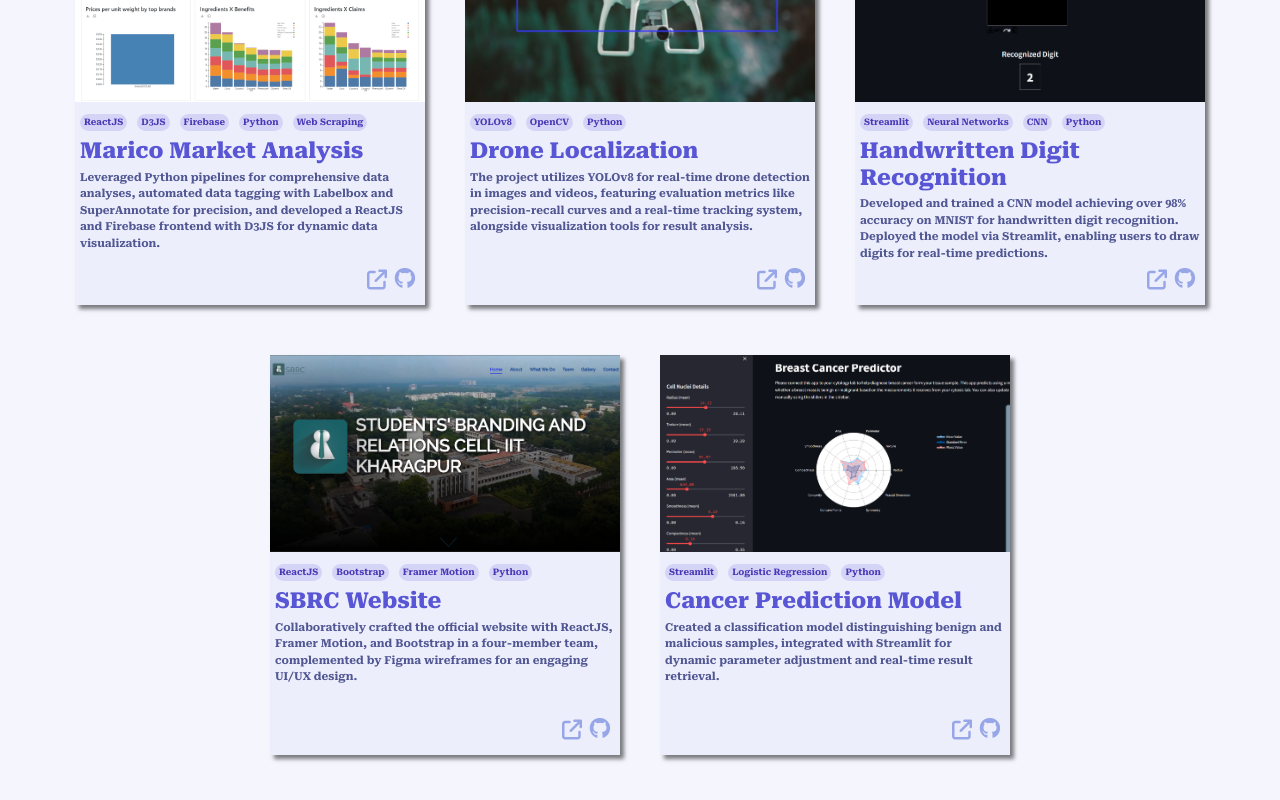
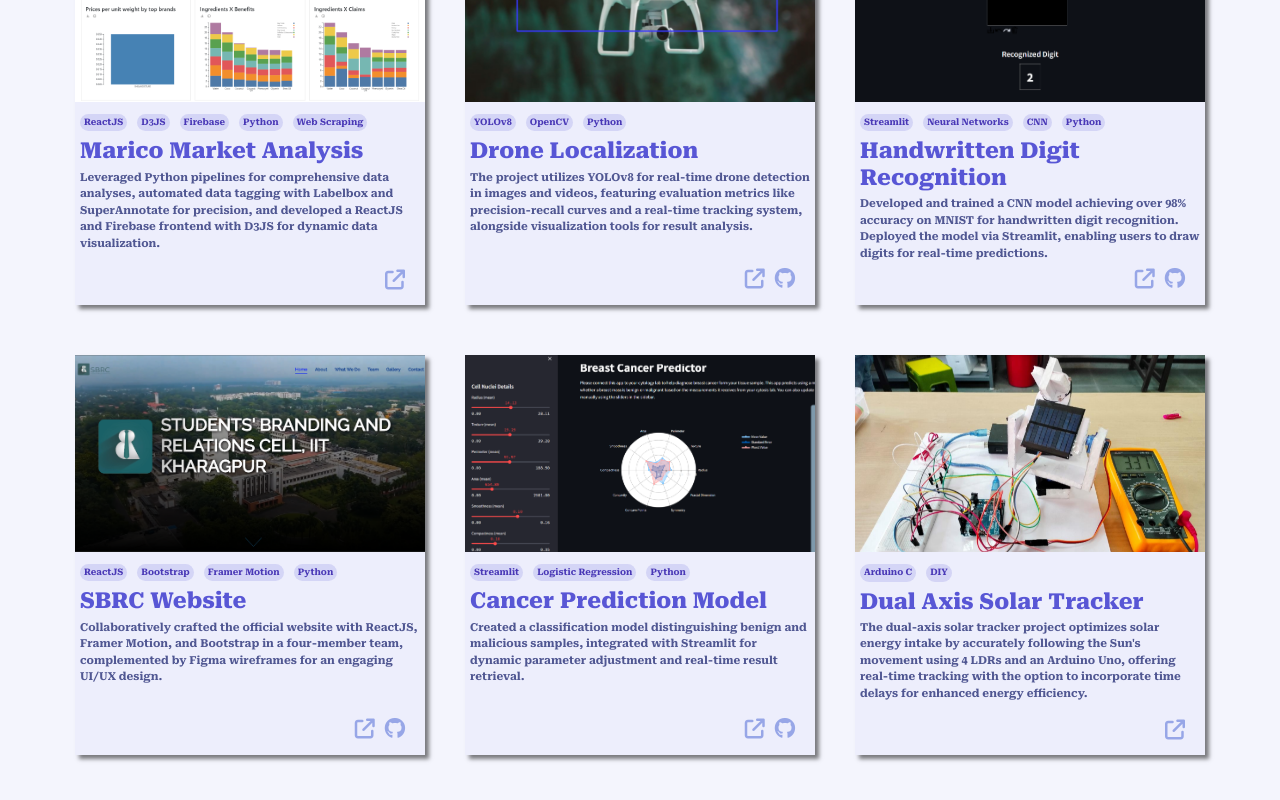
Before and after one commit to benab04/New-Portfolio-Frontend, a React (Create React App) app: page / in a window 1280 px wide. Shown: the part 1486-2286 px from the top of the page. Built offline with nearby package versions, Linux system fonts and the light colour scheme.

Commit message:
add projects

```diff
--- a/src/assets/data/projects.js
+++ b/src/assets/data/projects.js
@@ -6,6 +6,7 @@ import digit from "../images/projects/digit.png";
 import sbrc from "../images/projects/sbrc.png";
 import cancer from "../images/projects/cancer.png";
 import localization from "../images/projects/localization.png";
+import solar from "../images/projects/solar.png";
 
 const projects = [
   {
@@ -21,8 +22,8 @@ const projects = [
       "Collaborative Filtering",
     ],
     image: breadth,
-    github: "",
-    link: "",
+    github: "https://github.com/benab04/Breadth-Selection-Frontend",
+    link: "https://breadth-selection.netlify.app/",
   },
   {
     title: "Algorithm to Code Converter",
@@ -30,8 +31,8 @@ const projects = [
       "Based on a prompt or sequence of algorithms given by a user, the corresponding code in a variety of languages will be generated",
     skills: ["ReactJS", "Django", "RestAPI"],
     image: algo,
-    github: "",
-    link: "",
+    github: "https://github.com/benab04/Algorithm-Code-Generator-Frontend",
+    link: "https://algorithm-code.netlify.app/",
   },
   {
     title: "Sudoku Solver",
@@ -39,8 +40,8 @@ const projects = [
       "Implemented a pipeline combining perspective transform and CNN for Sudoku grid digit extraction, followed by Constraint Programming with CPLEX in Python for solving Sudoku puzzles.",
     skills: ["ReactJS", "Django", "CNN", "OpenCV", "CPLEX"],
     image: sudoku,
-    github: "",
-    link: "",
+    github: "https://github.com/benab04/Sudoku-Solver-Frontend",
+    link: "https://sudoku-solver-benab04.netlify.app/",
   },
   {
     title: "Marico Market Analysis",
@@ -49,7 +50,7 @@ const projects = [
     skills: ["ReactJS", "D3JS", "Firebase", "Python", "Web Scraping"],
     image: marico,
     github: "",
-    link: "",
+    link: "https://drive.google.com/file/d/1fQC2tuFctDg9fmcKDokZjuFKAjMJDvdj/view",
   },
   {
     title: "Drone Localization",
@@ -57,8 +58,8 @@ const projects = [
       "The project utilizes YOLOv8 for real-time drone detection in images and videos, featuring evaluation metrics like precision-recall curves and a real-time tracking system, alongside visualization tools for result analysis.",
     skills: ["YOLOv8", "OpenCV", "Python"],
     image: localization,
-    github: "",
-    link: "",
+    github: "https://github.com/benab04/Drone-Localization",
+    link: "https://colab.research.google.com/drive/1QKrzUchqZYSHeToXNfTdFUv3wskLRMjs?usp=sharing",
   },
   {
     title: "Handwritten Digit Recognition",
@@ -66,8 +67,8 @@ const projects = [
       "Developed and trained a CNN model achieving over 98% accuracy on MNIST for handwritten digit recognition. Deployed the model via Streamlit, enabling users to draw digits for real-time predictions.",
     skills: ["Streamlit", "Neural Networks", "CNN", "Python"],
     image: digit,
-    github: "",
-    link: "",
+    github: "https://github.com/benab04/digit-recognition-streamlit",
+    link: "https://digit-recognition-benab04.streamlit.app/",
   },
   {
     title: "SBRC Website",
@@ -75,8 +76,8 @@ const projects = [
       "Collaboratively crafted the official website with ReactJS, Framer Motion, and Bootstrap in a four-member team, complemented by Figma wireframes for an engaging UI/UX design.",
     skills: ["ReactJS", "Bootstrap", "Framer Motion", "Python"],
     image: sbrc,
-    github: "",
-    link: "",
+    github: "https://github.com/benab04/SBRC-website",
+    link: "https://sbrc.netlify.app/",
   },
   {
     title: "Cancer Prediction Model",
@@ -84,8 +85,17 @@ const projects = [
       "Created a classification model distinguishing benign and malicious samples, integrated with Streamlit for dynamic parameter adjustment and real-time result retrieval.",
     skills: ["Streamlit", "Logistic Regression", "Python"],
     image: cancer,
+    github: "https://github.com/benab04/cancer-predict-streamlit",
+    link: "https://cancer-predict-benab04.streamlit.app/",
+  },
+  {
+    title: "Dual Axis Solar Tracker",
+    description:
+      "The dual-axis solar tracker project optimizes solar energy intake by accurately following the Sun's movement using 4 LDRs and an Arduino Uno, offering real-time tracking with the option to incorporate time delays for enhanced energy efficiency.",
+    skills: ["Arduino C", "DIY"],
+    image: solar,
     github: "",
-    link: "",
+    link: "https://drive.google.com/file/d/11Dm_58JEql_6SJAI_dEFuUuqarM5Sum8/view",
   },
 ];
 
--- a/src/components/Projects.jsx
+++ b/src/components/Projects.jsx
@@ -22,12 +22,28 @@ function Projects() {
               <h3>{project.title}</h3>
               <p>{project.description}</p>
             </div>
-            <a className="project-link" href="#">
-              <i class="fa-solid fa-arrow-up-right-from-square"></i>
-            </a>
-            <a className="project-github" href="#">
-              <i class="fa-brands fa-github"></i>
-            </a>
+            <div className="project-redirects">
+              {project.link != "" ? (
+                <a
+                  className="project-link"
+                  target="_blank"
+                  rel="noreferrer"
+                  href={project.link}
+                >
+                  <i class="fa-solid fa-arrow-up-right-from-square"></i>
+                </a>
+              ) : null}
+              {project.github != "" ? (
+                <a
+                  className="project-github"
+                  target="_blank"
+                  rel="noreferrer"
+                  href={project.github}
+                >
+                  <i class="fa-brands fa-github"></i>
+                </a>
+              ) : null}
+            </div>
           </div>
         ))}
       </div>
--- a/src/styles/Projects.css
+++ b/src/styles/Projects.css
@@ -82,19 +82,20 @@
   margin: 5px 5px;
   color: rgb(80, 87, 146) !important;
 }
+.project-redirects {
+  position: absolute;
+  bottom: 10px;
+  right: 10px;
+}
 .project-github {
   text-decoration: none;
   color: #97a6e7;
-  position: absolute;
   font-size: 21px;
-  bottom: 10px;
-  right: 10px;
+  margin: 5px 10px 5px 0;
 }
 .project-link {
   text-decoration: none;
   color: #97a6e7;
-  position: absolute;
   font-size: 20px;
-  bottom: 10px;
-  right: 38px;
+  margin: 5px 10px 5px 0;
 }
```
Also changed, not shown: src/assets/images/projects/solar.png (added).
